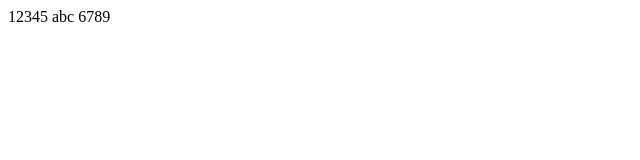
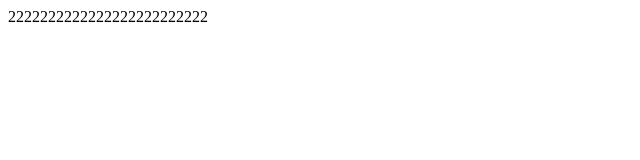
Before and after one commit to gomaxcode/demo, a plain HTML site: page site/page2.html in a window 1280 px wide. Shown: the whole page, without its empty margins (0-640 px from the left). Drawn offline with Linux system fonts and the light colour scheme.

Commit message:
modified:   site/page2.html

```diff
--- a/site/page2.html
+++ b/site/page2.html
@@ -6,8 +6,6 @@
     <title>Document</title>
 </head>
 <body>
-    12345
-    abc
-    6789
+    2222222222222222222222222
 </body>
 </html>
```
